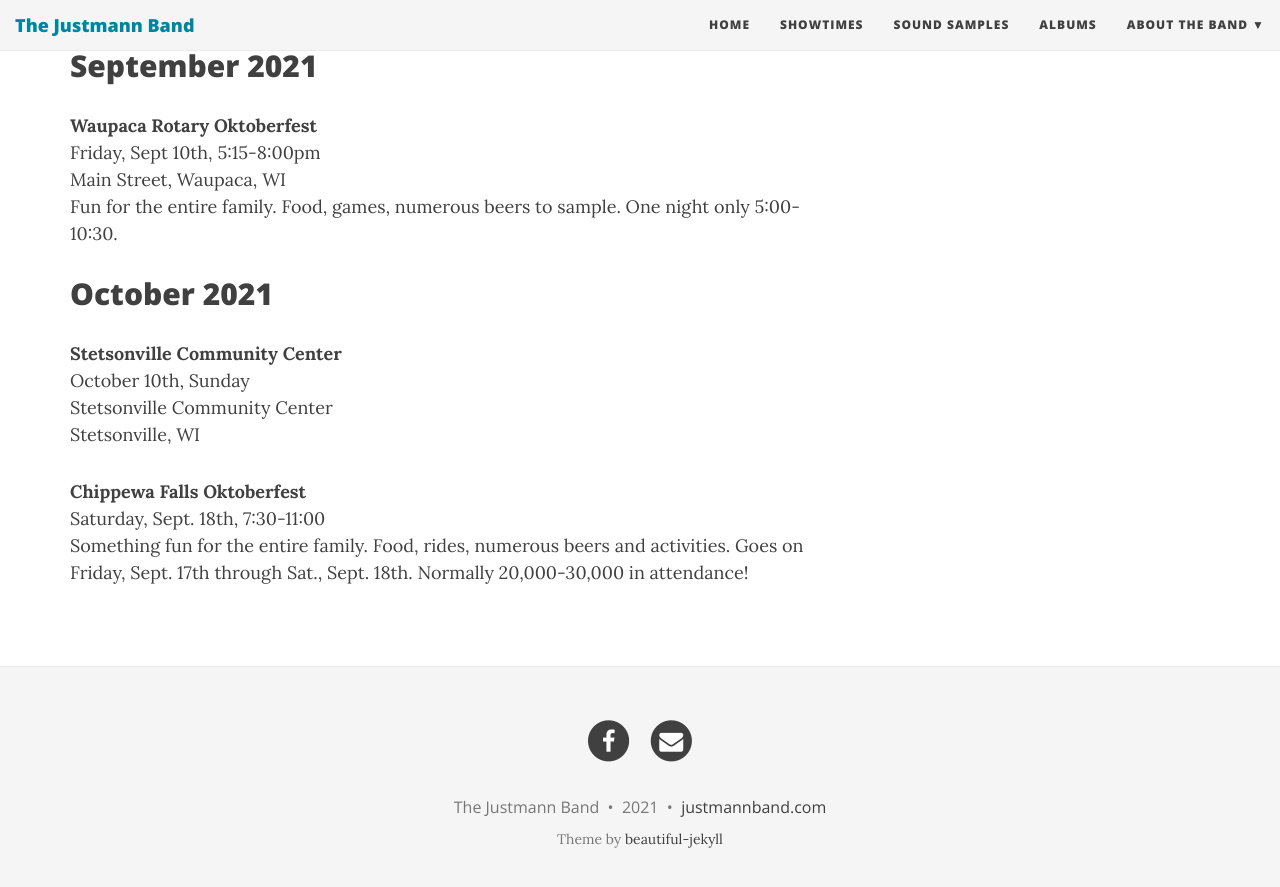
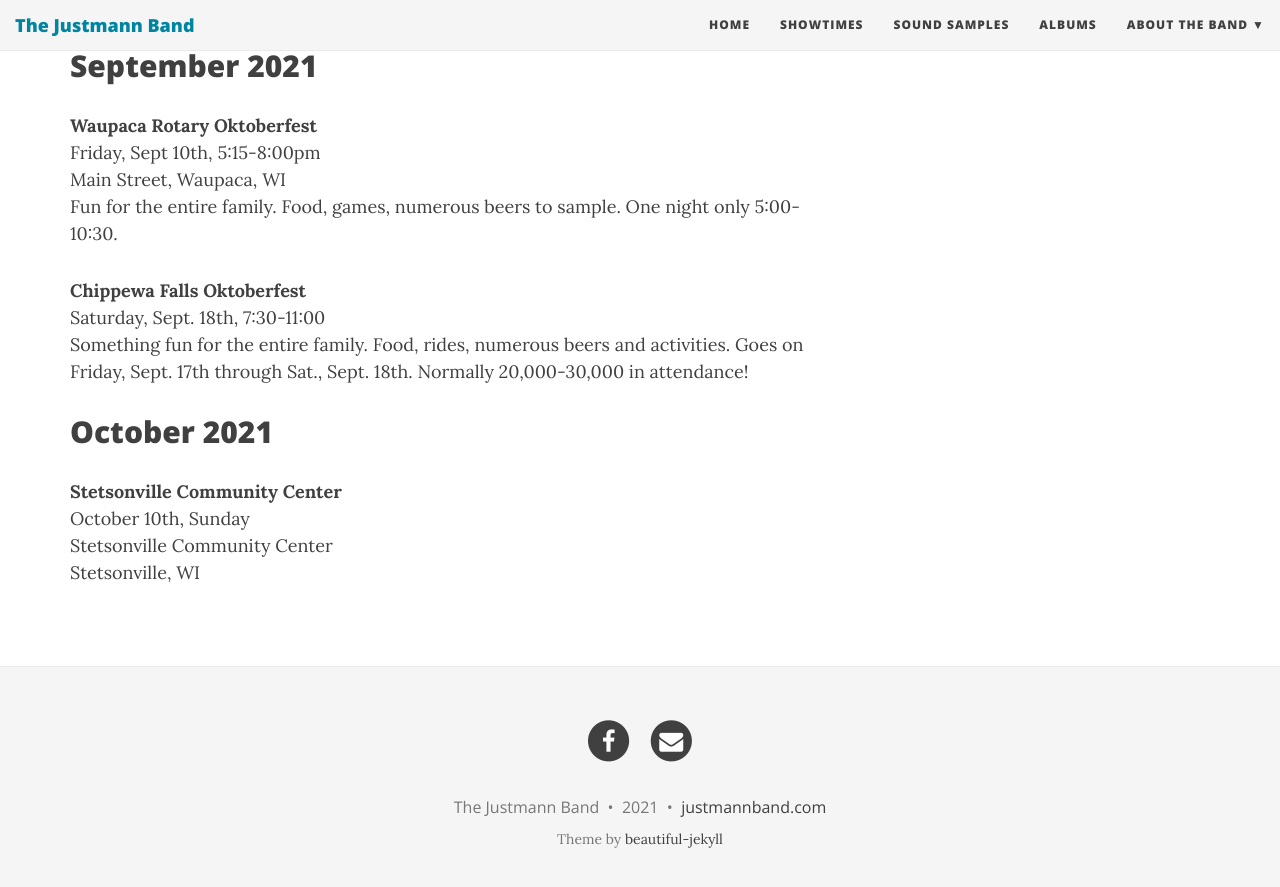
Before and after one commit to jcoenen/justmannband.com, a Jekyll site: the page built from showtimes.md, in a window 1280 px wide and 900 px high, scrolled down 775 px. Shown: the top 887 px of the window. Built offline with Jekyll 4.4.1, drawn with Linux system fonts in a browser that asks for light colours; nearby versions of some CDN libraries.

```diff
--- a/showtimes.md
+++ b/showtimes.md
@@ -27,13 +27,13 @@ Friday, Sept 10th, 5:15-8:00pm
 Main Street, Waupaca, WI
 Fun for the entire family. Food, games, numerous beers to sample. One night only 5:00-10:30.
 
+**Chippewa Falls Oktoberfest**
+Saturday, Sept. 18th, 7:30-11:00
+Something fun for the entire family. Food, rides, numerous beers and activities. Goes on Friday, Sept. 17th through Sat., Sept. 18th.  Normally 20,000-30,000 in attendance!
+
 ## October 2021
 
 **Stetsonville Community Center**
 October 10th, Sunday
 Stetsonville Community Center
 Stetsonville, WI
-
-**Chippewa Falls Oktoberfest**
-Saturday, Sept. 18th, 7:30-11:00
-Something fun for the entire family. Food, rides, numerous beers and activities. Goes on Friday, Sept. 17th through Sat., Sept. 18th.  Normally 20,000-30,000 in attendance!
```
